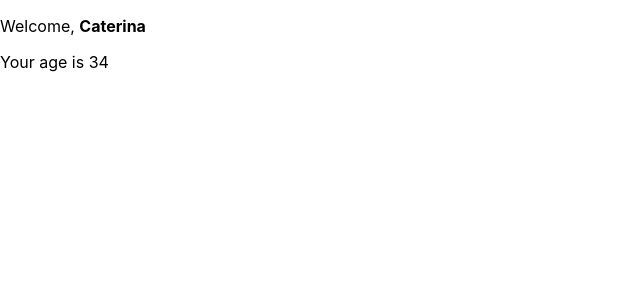
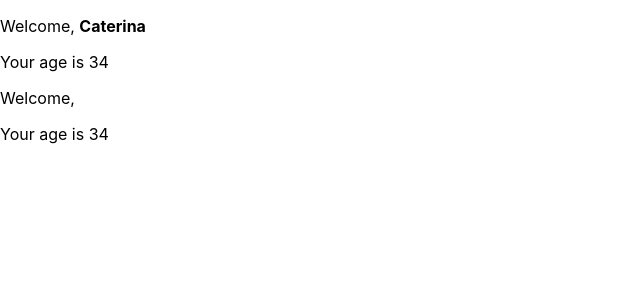
Before and after one commit to Katilina88/DevelhopeReact, a React (Create React App) app in the folder my-app/: page / in a window 1280 px wide. Shown: the top 300 px of the page, without its empty margins (0-640 px from the left). Built offline with nearby package versions, Linux system fonts and the light colour scheme.

Commit message:
Aggiunto props 05

```diff
--- /dev/null
+++ b/my-app/src/Age.js
@@ -0,0 +1,8 @@
+import React from 'react'
+
+class Age extends React.Component {
+    render() {
+        return <p>Your age is {this.props.age}</p>
+    }
+}
+export default Age
--- a/my-app/src/App.js
+++ b/my-app/src/App.js
@@ -1,5 +1,5 @@
 import React from "react";
-import {Welcome} from './Welcome';
+import Welcome from './Welcome';
 
 
 
@@ -8,6 +8,7 @@ class App extends React.Component {
     return (
       <div>
         <Welcome name = {<strong>Caterina</strong>} age= {34} />
+        <Welcome />
 
       </div>
     )
--- a/my-app/src/Welcome.js
+++ b/my-app/src/Welcome.js
@@ -1,12 +1,14 @@
 import React from 'react';
+import Age from './Age';
 
-export class Welcome extends React.Component {
+ class Welcome extends React.Component {
     render() {
         return (
             <div>
                 <p>Welcome, {this.props.name}</p>
-                <p>Your age is {this.props.age}</p>
+                <Age age={34} />
                 </div>
                 )
         }
         }
+        export default Welcome
```
